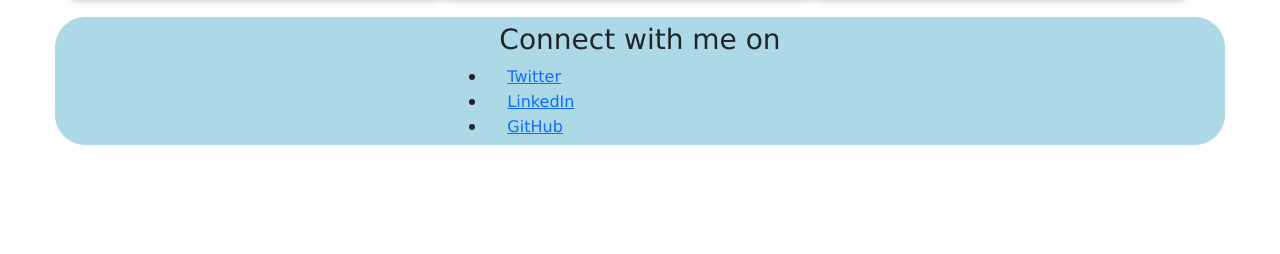
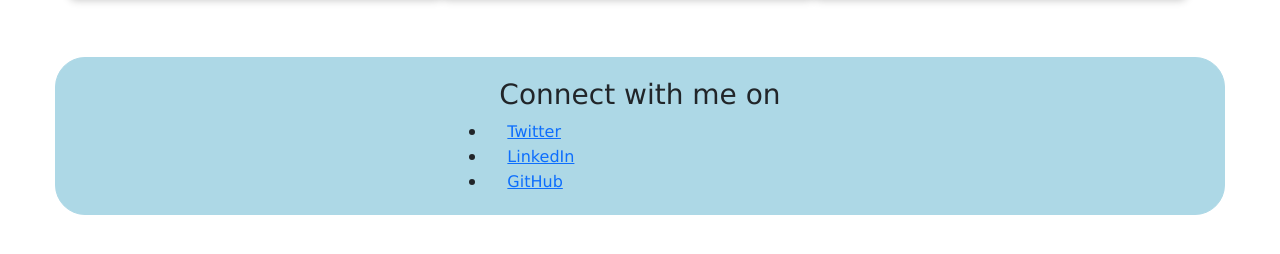
Before and after one commit to jennyweic/adv-bootstrap-portfolio-website, a website: page about.html in a window 1280 px wide. Shown: the part 1160-1414 px from the top of the page. Before the commit the page ends 1325 px from the top, so only its background shows below. Drawn offline with nearby package versions, Linux system fonts and the light colour scheme.

Commit message:
Added padding to Contact section

```diff
--- a/style.css
+++ b/style.css
@@ -167,6 +167,7 @@
 .container {
   padding: 10px;
   column-gap: 5px;
+  margin-bottom: 50px;
 }
 
 .col-md-4 {
@@ -194,8 +195,8 @@
   background-color: var(--background-block-contact-color);
   border: 1px solid var(--background-block-contact-color);
   border-radius: 30px;
-  margin: 10px 55px 20px 55px;
-  padding: 5px 0 5px 0;
+  margin: 10px 55px 55px 55px;
+  padding: 20px 0 20px 0;
 }
 
 /* UNIVERSAL MEDIA QUERY ACROSS SITE */
```
